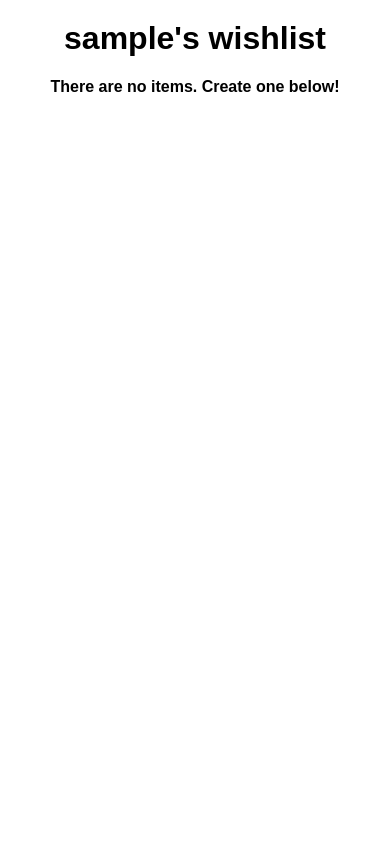
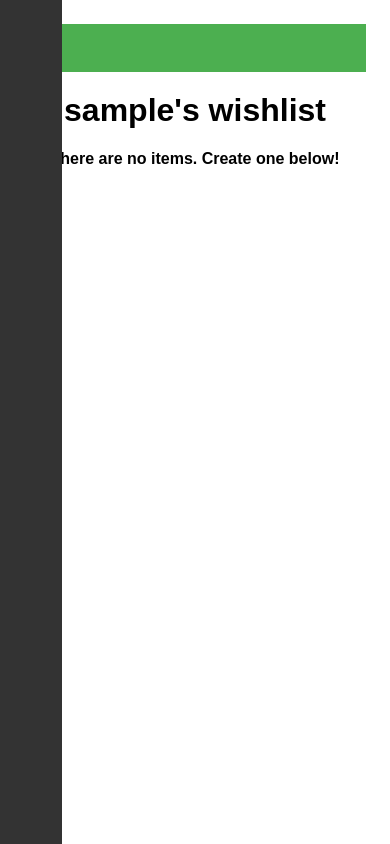
Before and after one commit to simo-nr/wishlist, a Flask app: page / in a window 390 px wide. Run offline with Flask 3, Linux system fonts and the light colour scheme; the visitor is signed in with stand-in values (Sample User, id 1); data that the repository does not hold is empty.

Commit message:
adds hamburger boi

```diff
--- a/static/css/main.css
+++ b/static/css/main.css
@@ -55,3 +55,46 @@ h1 {
 p {
     margin-left: 20px;
 }
+
+#menu-icon {
+    cursor: pointer;
+    font-size: 24px;
+    padding: 10px;
+    display: block;
+    background-color: #4CAF50;
+}
+
+#menu {
+    width: 250px;
+    height: 100%;
+    background-color: #333;
+    position: fixed;
+    left: -250px;
+    top: 0;
+    transition: left 0.3s ease;
+}
+
+#menu a {
+    display: block;
+    padding: 15px;
+    text-decoration: none;
+    color: #fff;
+    font-size: 18px;
+}
+
+#content {
+    margin-left: 0;
+    transition: margin-left 0.3s ease;
+    padding: 16px;
+}
+
+@media (max-width: 768px) {
+    #menu {
+        width: 80%;
+    }
+
+    #menu-icon {
+        display: block;
+    }
+
+}
--- /dev/null
+++ b/static/script.js
@@ -0,0 +1,24 @@
+function toggleMenu() {
+    console.log("button is clicked");
+    var menu = document.getElementById('menu');
+    var content = document.getElementById('content');
+    var menuIcon = document.getElementById('menu-icon');
+
+    if (menu.style.left === "0px") {
+        menu.style.left = "-250px";
+        content.style.marginLeft = "0";
+    } else {
+        menu.style.left = "0px";
+        content.style.marginLeft = "250px";
+    }
+    console.log("function worked");
+}
+
+function closeMenu() {
+    var menu = document.getElementById('menu');
+    var content = document.getElementById('content');
+    var menuIcon = document.getElementById('menu-icon');
+
+    menu.style.left = "-250px";
+    content.style.marginLeft = "0";
+}
--- a/templates/base.html
+++ b/templates/base.html
@@ -5,9 +5,22 @@
     <meta name="viewport" content="width=device-width, initial-scale=1.0">
     <meta http-equiv="X-UA-Compatible" content="ie=edge">
     <link rel="stylesheet" href="{{ url_for('static', filename='css/main.css') }}">
+    <script src="{{ url_for('static', filename='script.js') }}"></script>
     {% block head %}{% endblock %}
 </head>
 <body>
-    {% block body %}{% endblock %}
+    <div id="menu">
+        <a href="/" onclick="closeMenu()">Home</a>
+        <a href="#" onclick="closeMenu()">Friends</a>
+        <a href="#" onclick="closeMenu()">Services</a>
+        <a href="#" onclick="closeMenu()">Contact</a>
+    </div>
+
+    <div id="content">
+        <div id="menu-icon" onclick="toggleMenu()">&#9776;</div>
+
+        {% block body %}{% endblock %}
+    </div>
+
 </body>
 </html>
```
Also changed, not shown: templates/index.html (indentation only).
